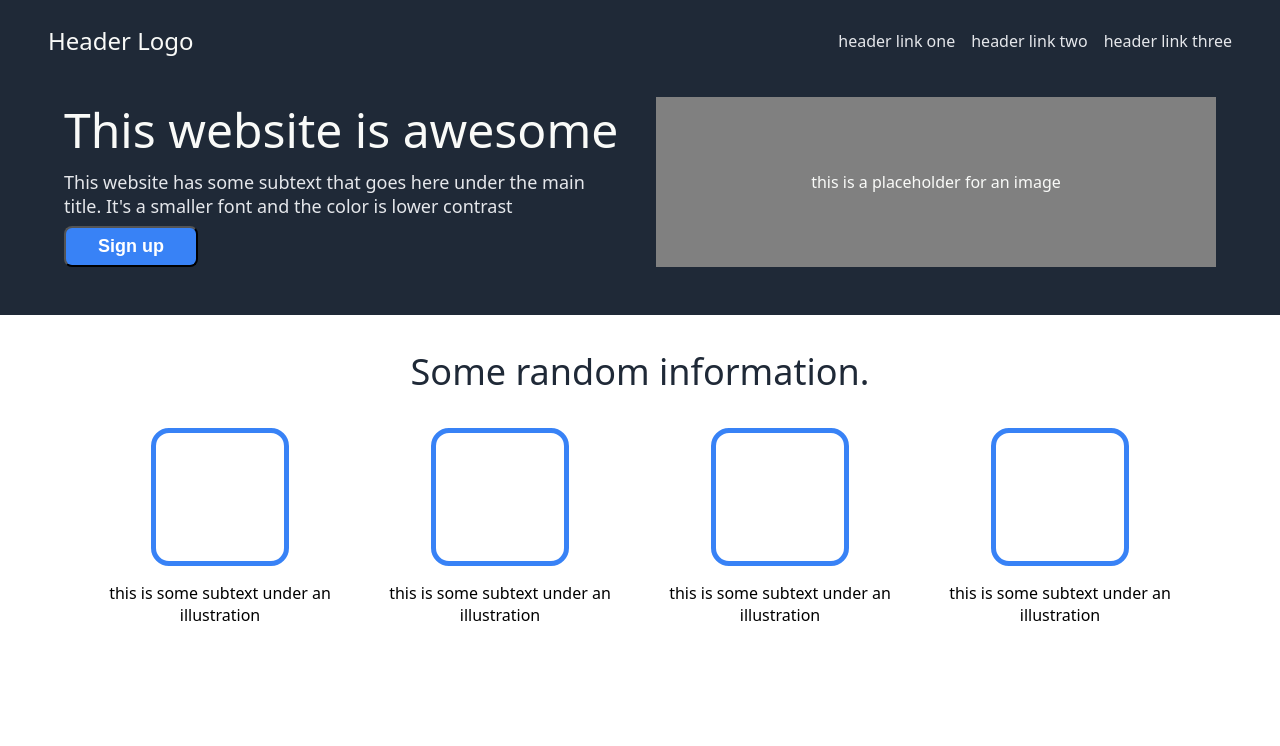
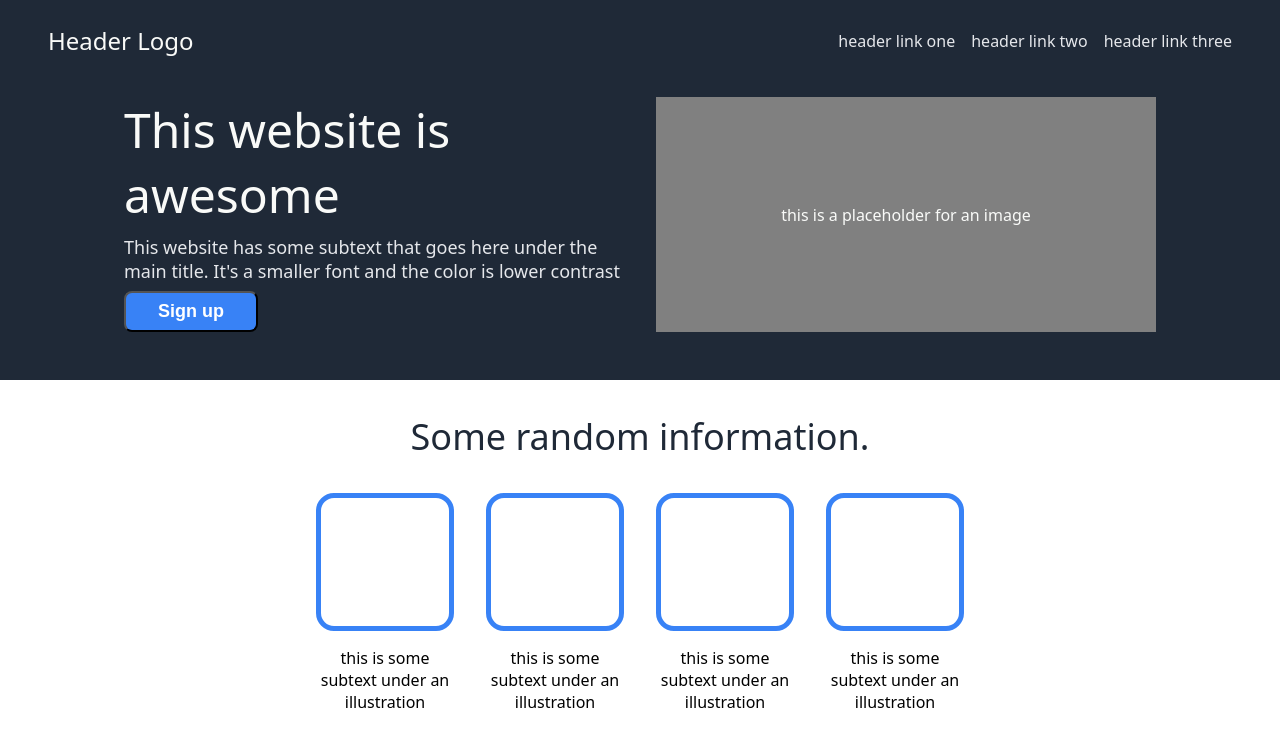
Before and after one commit to AHNox/TheOdinProject2, a plain HTML site: page index.html in a window 1280 px wide. Drawn offline with Linux system fonts and the light colour scheme.

Commit message:
Fixed hero section sizing and look

```diff
--- a/landingPageStyles.css
+++ b/landingPageStyles.css
@@ -23,7 +23,8 @@ body {
 	display: flex;
 	flex-direction: column;
 	margin: 0;
-	font-family: system-ui, -apple-system, BlinkMacSystemFont, 'Segoe UI', Roboto, Oxygen, Ubuntu, Cantarell, 'Open Sans', 'Helvetica Neue', sans-serif;
+	font-family: system-ui, -apple-system, BlinkMacSystemFont, "Segoe UI", Roboto,
+		Oxygen, Ubuntu, Cantarell, "Open Sans", "Helvetica Neue", sans-serif;
 }
 
 .header-hero {
@@ -62,13 +63,13 @@ a {
 
 .hero-text {
 	display: flex;
-	justify-content: space-between;
+	justify-content: center;
 	margin: 16px;
 }
 
 .hero-right,
 .hero-left {
-	flex: 0 1 50%;
+	flex: 0 0 500px;
 }
 
 .hero-right {
@@ -113,11 +114,12 @@ button {
 }
 
 .rand-info {
-	padding: 32px;
+	padding: 32px 30%;
 	display: flex;
 	flex-direction: column;
 	align-items: center;
 	gap: 32px;
+	justify-content: center;
 }
 
 .rand-info-head {
@@ -128,16 +130,18 @@ button {
 
 .image-subtext-flex-container {
 	display: flex;
-	padding: 0 64px;
 	gap: 32px;
+	justify-content: space-between;
+	flex: 0 1 100px;
 }
 
 .image-subtext-flex-item {
 	display: flex;
 	flex-direction: column;
 	align-items: center;
-	flex: 1 0 128px;
+	flex: 0 1 250px;
 }
+
 .rand-info-img {
 	border-style: solid;
 	border-width: 5px;
```
